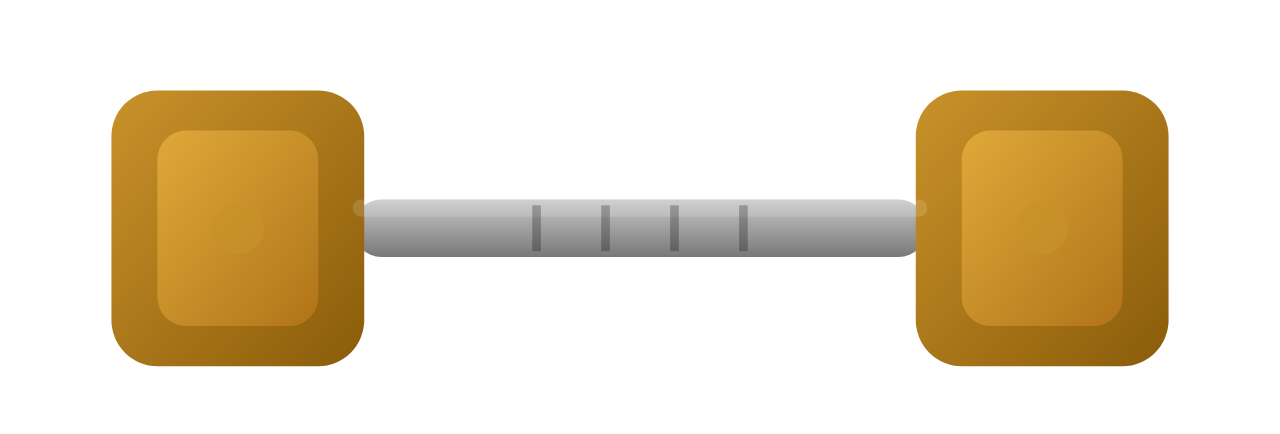
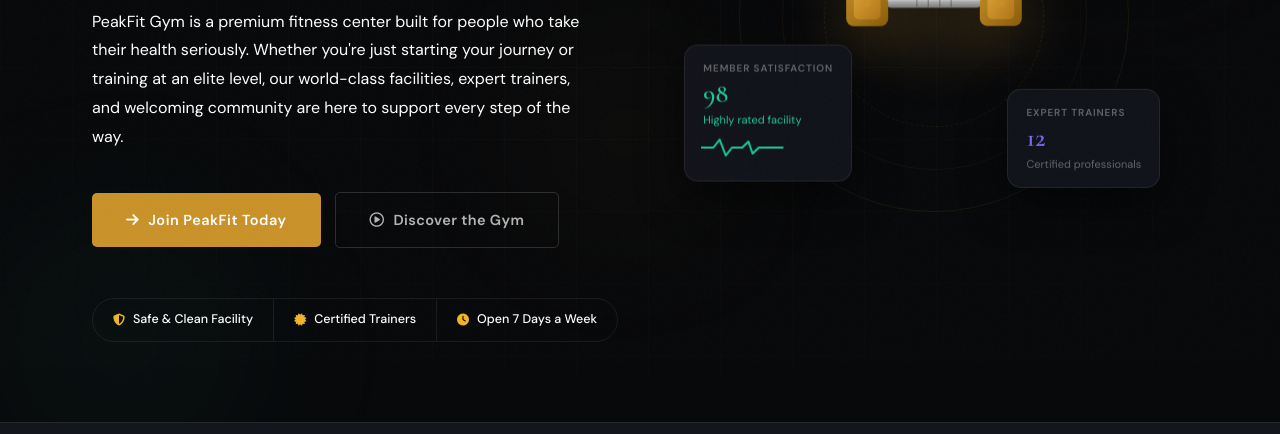
Before and after one commit to bolanleakinnawo-coder/GYM-MANAGEMEN-SYSTEM, a website: page index.html in a window 1280 px wide. Shown: the part 437-871 px from the top of the page. Drawn offline with nearby package versions, Linux system fonts and the light colour scheme; the site is published under a folder, as on GitHub Pages, so addresses that start at the root find nothing.

Commit message:
New commit

```diff
--- a/admin-dashboard.html
+++ b/admin-dashboard.html
@@ -14,7 +14,7 @@
       rel="stylesheet"
       href="https://cdnjs.cloudflare.com/ajax/libs/font-awesome/6.5.0/css/all.min.css"
     />
-    <link rel="stylesheet" href="/STYLES/admin.css" />
+    <link rel="stylesheet" href="STYLES/admin.css" />
   </head>
   <body>
     <div class="layout">
--- a/index.html
+++ b/index.html
@@ -15,7 +15,7 @@
       href="https://cdnjs.cloudflare.com/ajax/libs/font-awesome/6.5.0/css/all.min.css"
     />
 
-    <link rel="stylesheet" href="/STYLES/index.css" />
+    <link rel="stylesheet" href="STYLES/index.css" />
   </head>
   <body>
     <!--
```
